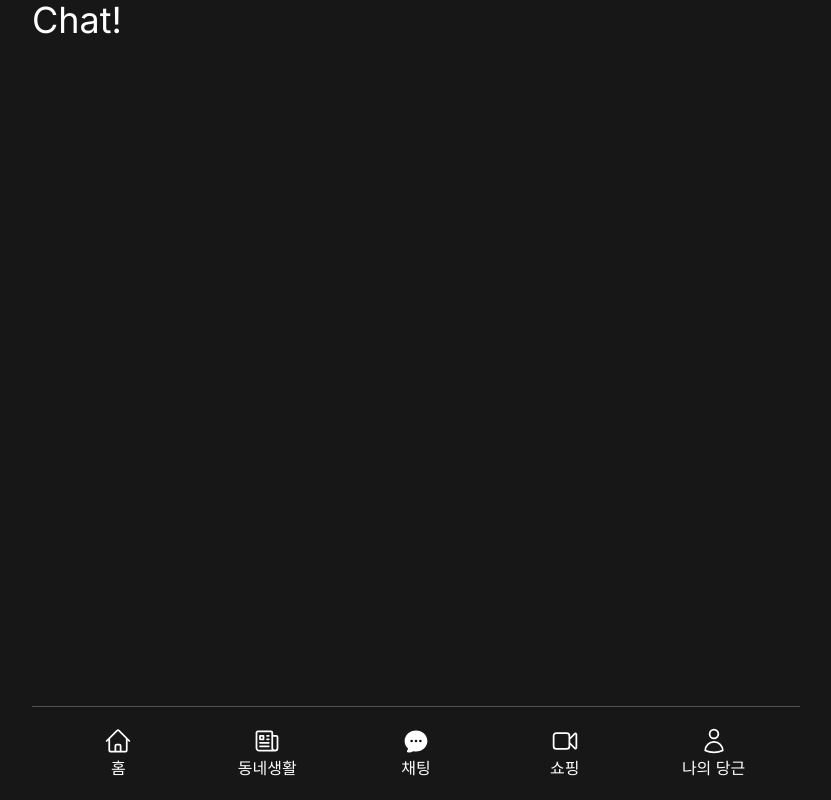
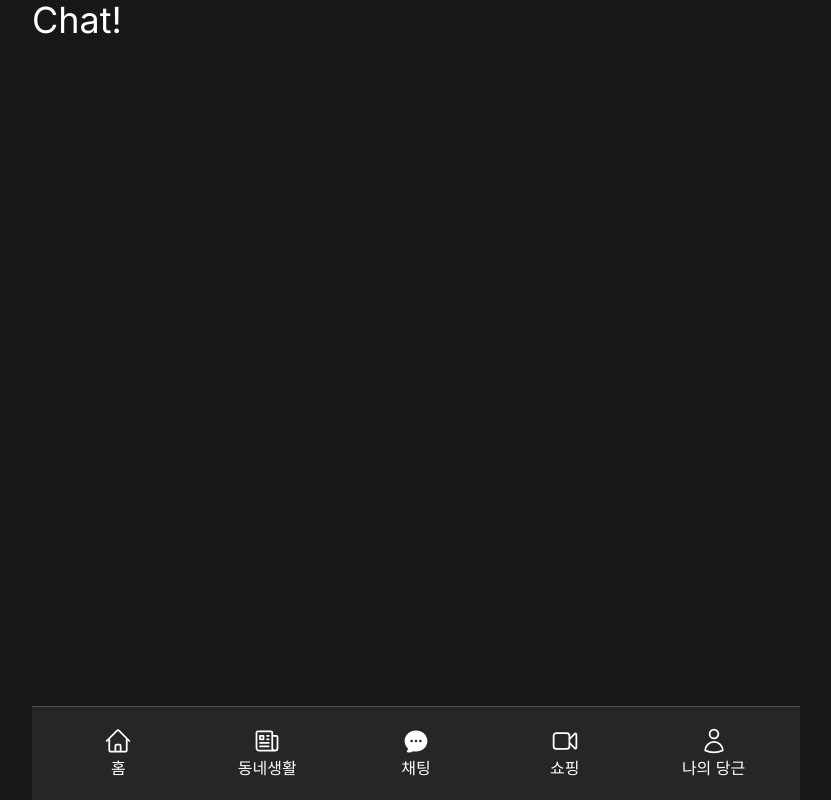
Before and after one commit to KKamjangE/Next14-Toy, a Next.js app: page /chat in a window 1280 px wide. Shown: the whole page, without its empty margins (288-1119 px from the left). Built offline with nearby package versions, Linux system fonts and the light colour scheme.

Commit message:
Style: tab bar 배경색 추가

```diff
--- a/components/tab-bar.tsx
+++ b/components/tab-bar.tsx
@@ -20,7 +20,7 @@ import { usePathname } from "next/navigation";
 export default function TabBar() {
     const pathname = usePathname();
     return (
-        <div className="fixed bottom-0 mx-auto grid w-full max-w-screen-md grid-cols-5 border-t border-neutral-600 px-3 py-5 *:text-white">
+        <div className="fixed bottom-0 mx-auto grid w-full max-w-screen-md grid-cols-5 border-t border-neutral-600 bg-neutral-800 px-3 py-5 *:text-white">
             <Link
                 href="/products"
                 className="flex flex-col items-center gap-px"
```
